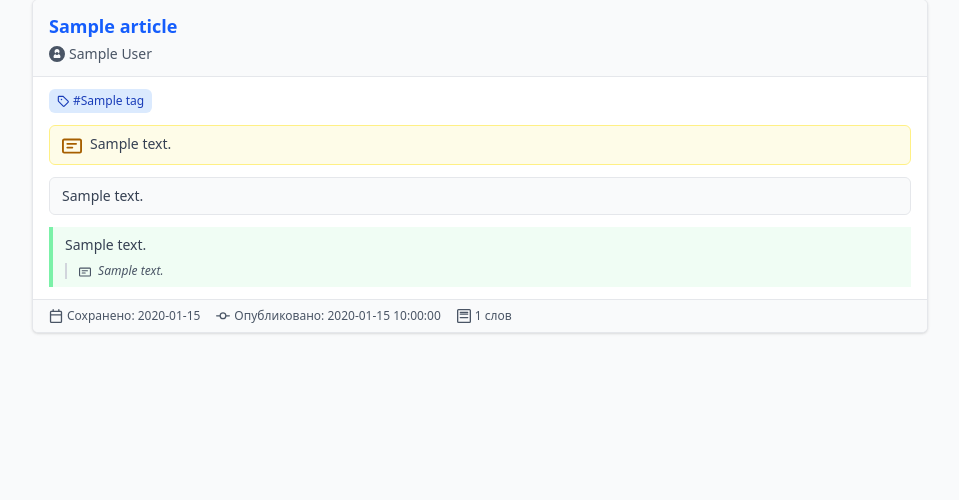
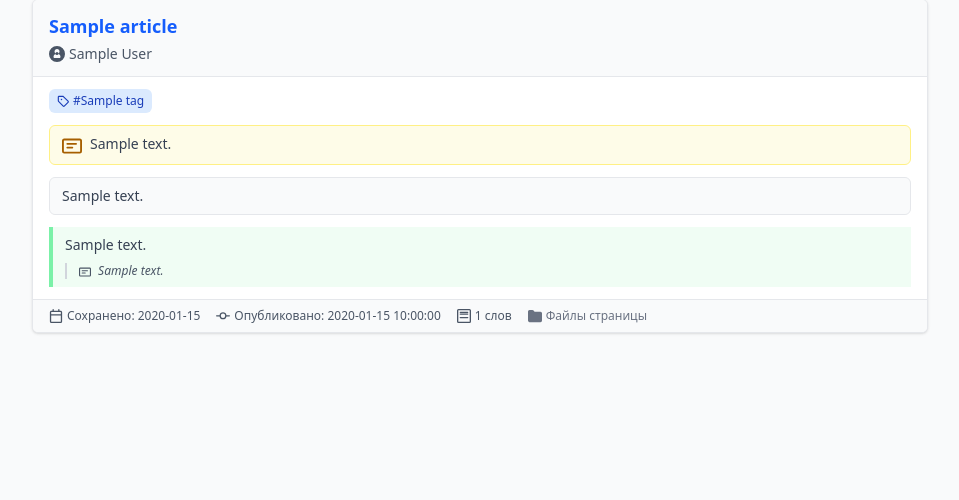
Before and after one commit to hazadus/readwise-links, a Python web app: template app/templates/index.html in a window 1280 px wide. Shown: the part 133-633 px from the top of the page, without its empty margins (160-1119 px from the left). Run offline with Jinja, Linux system fonts and the light colour scheme; the template is opened without the code that fills it: most values are stand-ins (such as "Sample title", 1, 10 or a date in 2020).

Commit message:
feat(app): добавить в оглавление архива ссылки на директории страниц

```diff
--- a/app/templates/index.html
+++ b/app/templates/index.html
@@ -148,7 +148,7 @@
             {% endif %}
           </div>
 
-          <!-- Футер с датами и количеством слов -->
+          <!-- Футер с датами и количеством слов, а также ссылкой на директорию с файлами страницы -->
           {% if article.saved_at or article.published_date %}
           <div class="border-t border-gray-200 bg-gray-50 px-4 py-2">
             <div class="flex flex-wrap gap-x-4 gap-y-1 text-xs text-gray-600">
@@ -192,6 +192,24 @@
                 <span>{{ article.word_count }} слов</span>
               </div>
               {% endif %}
+              <div class="flex items-center text-xs text-gray-500">
+                <a
+                  href="{{ article.id }}/"
+                  class="inline-flex items-center hover:text-blue-600 transition-colors"
+                  title="Открыть папку со страницей"
+                >
+                  <svg
+                    class="h-3.5 w-3.5 mr-1"
+                    viewBox="0 0 16 16"
+                    fill="currentColor"
+                  >
+                    <path
+                      d="M1.75 1A1.75 1.75 0 0 0 0 2.75v10.5C0 14.216.784 15 1.75 15h12.5A1.75 1.75 0 0 0 16 13.25v-8.5A1.75 1.75 0 0 0 14.25 3H7.5a.25.25 0 0 1-.2-.1l-.9-1.2C6.07 1.26 5.55 1 5 1H1.75Z"
+                    />
+                  </svg>
+                  <span>Файлы страницы</span>
+                </a>
+              </div>
             </div>
           </div>
           {% endif %}
```
